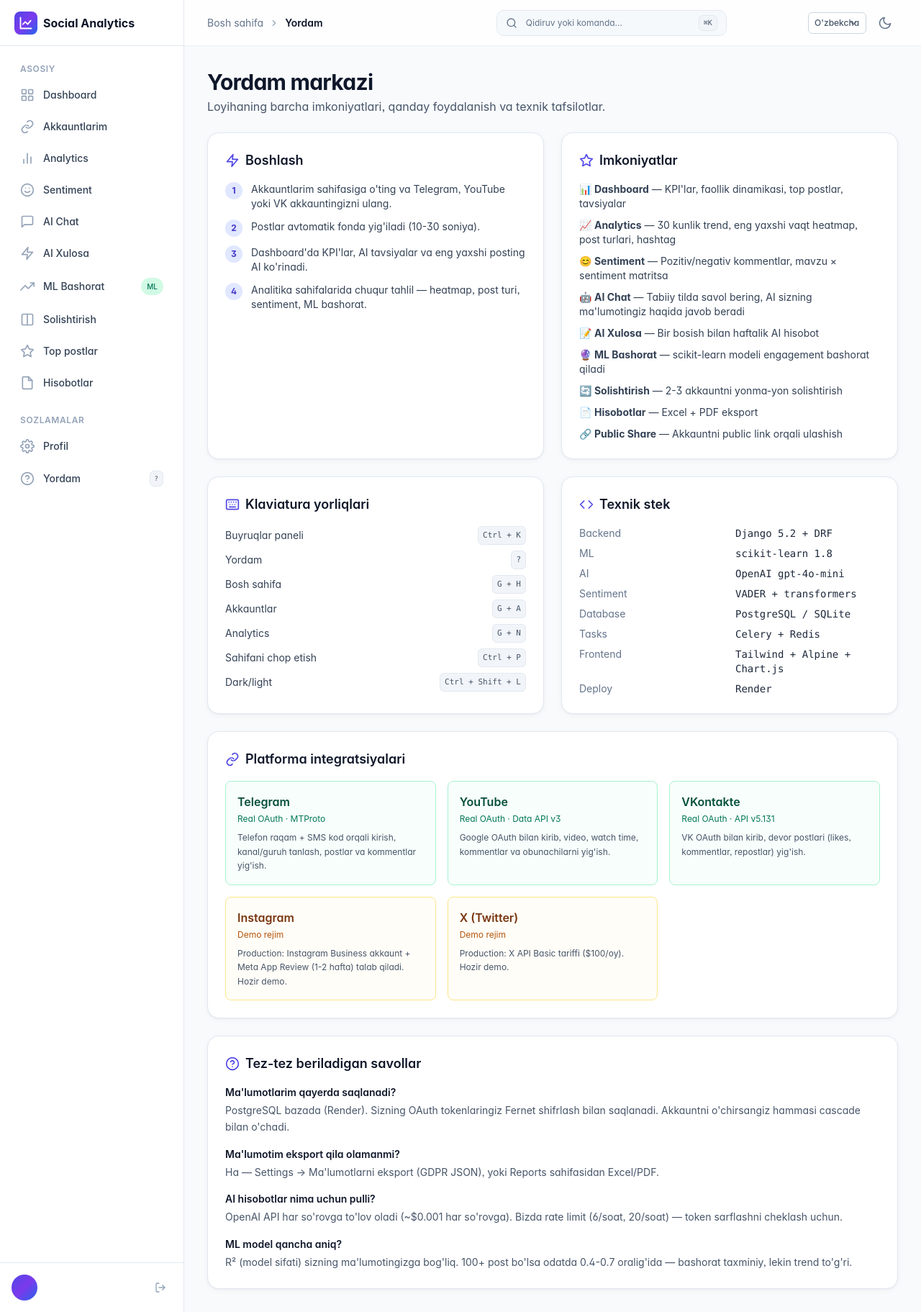
After one commit to Sardor2004777/social-media-analytics, a Django app: page /help/ in a window 1280 px wide. The commit adds this page. Shown: the whole page at 72% size. Run offline with Django 5.2, Linux system fonts and the light colour scheme; style sheets or scripts are compiled from the project's sources; parts of the project's set-up code (start-up, migrations or seed data) failed here and were passed over; some libraries are stand-ins or nearby versions; some web fonts are replaced.

Commit message:
feat(ux): in-app help page + print CSS + global keyboard shortcuts
Round 4 — three discoverability + ergonomics wins:

- New /help/ page (TemplateView) — six-card layout: getting started
  steps, feature overview, keyboard shortcut table, tech stack table,
  per-platform integration status (real vs demo with reason), and a
  short FAQ. Side-bar gets a "Yordam" link with a "?" kbd hint.

- Print stylesheet in base.html — @media print rules hide nav,
  sidebar, footer, toasts, action buttons, force a white background
  even in dark mode, strip box-shadows, cap canvas height at 320px,
  and add break-inside: avoid on cards. Ctrl+P now produces a clean,
  one-column document suitable for the diploma defence handout.

- Global keyboard shortcuts (base.html script tag, vanilla JS): "?"
  jumps to /help/, two-key chord "g h/a/n/s/c/r" navigates between
  the main pages (home/accounts/analytics/sentiment/chat/reports),
  Ctrl/Cmd+Shift+L toggles the theme and replays any registered
  chart re-render hooks. All shortcuts ignored when focus is in an
  input/textarea/contenteditable so they don't hijack typing.

Co-Authored-By: Claude Opus 4.7 (1M context) <noreply@anthropic.com>

```diff
--- a/apps/dashboard/urls.py
+++ b/apps/dashboard/urls.py
@@ -8,6 +8,7 @@ app_name = "dashboard"
 urlpatterns = [
     path("",          views.home,          name="home"),
     path("dashboard/", views.dashboard_app, name="app"),
+    path("help/",     TemplateView.as_view(template_name="dashboard/help.html"),    name="help"),
     path("terms/",    TemplateView.as_view(template_name="dashboard/terms.html"),   name="terms"),
     path("privacy/",  TemplateView.as_view(template_name="dashboard/privacy.html"), name="privacy"),
 ]
--- a/templates/base.html
+++ b/templates/base.html
@@ -51,6 +51,21 @@
   <script defer src="https://unpkg.com/alpinejs@3.14.1/dist/cdn.min.js"></script>
   <script src="https://unpkg.com/htmx.org@2.0.3"></script>
 
+  {# Print-friendly: hide nav/sidebar/buttons, force light bg, expand content #}
+  <style>
+    @media print {
+      [data-no-print], .btn-primary, .btn-ghost, .btn-full,
+      nav, aside, header, footer, .dash-sidebar, .dash-topbar,
+      #toast-stack, [data-toast], button[data-toast-close] { display: none !important; }
+      body { background: #fff !important; color: #000 !important; }
+      .card, [class*="card"] { box-shadow: none !important; border-color: #e5e7eb !important; break-inside: avoid; }
+      a { color: #000 !important; text-decoration: underline; }
+      canvas { max-height: 320px !important; }
+      .dark { color-scheme: light; }
+      .dark * { background-color: #fff !important; color: #000 !important; border-color: #ccc !important; }
+    }
+  </style>
+
   {% block extra_head %}{% endblock %}
 </head>
 <body class="h-full bg-slate-50 text-slate-900 dark:bg-slate-950 dark:text-slate-100 antialiased overflow-x-hidden">
@@ -77,6 +92,47 @@
   {# Client-side polish: reveal-on-scroll, spotlight, counters, cmd+K #}
   <script src="{% static 'js/app.js' %}" defer></script>
 
+  {# Global keyboard shortcuts — '?' opens help, 'g h/a/n' navigate, Ctrl+Shift+L toggles theme #}
+  <script>
+  (function() {
+    let lastKey = '';
+    let lastKeyAt = 0;
+    function isTyping(el) {
+      return el && (
+        el.tagName === 'INPUT' || el.tagName === 'TEXTAREA' ||
+        el.tagName === 'SELECT' || el.isContentEditable
+      );
+    }
+    document.addEventListener('keydown', function(e) {
+      if (isTyping(e.target)) return;
+      // Ctrl/Cmd + Shift + L → toggle theme
+      if ((e.ctrlKey || e.metaKey) && e.shiftKey && e.key.toLowerCase() === 'l') {
+        e.preventDefault();
+        const html = document.documentElement;
+        const isDark = html.classList.toggle('dark');
+        try { localStorage.setItem('theme', isDark ? 'dark' : 'light'); } catch (_) {}
+        if (window._reloadDashboardCharts) window._reloadDashboardCharts();
+        return;
+      }
+      // '?' → open help
+      if (e.key === '?' && !e.ctrlKey && !e.metaKey && !e.altKey) {
+        e.preventDefault();
+        window.location.href = '/help/';
+        return;
+      }
+      // Two-key 'g X' chord → navigate
+      const now = Date.now();
+      if (lastKey === 'g' && (now - lastKeyAt) < 800) {
+        const dest = { h: '/dashboard/', a: '/social/', n: '/analytics/', s: '/analytics/sentiment/', c: '/analytics/chat/', r: '/reports/' }[e.key.toLowerCase()];
+        if (dest) { e.preventDefault(); window.location.href = dest; }
+        lastKey = ''; return;
+      }
+      lastKey = e.key.toLowerCase();
+      lastKeyAt = now;
+    });
+  })();
+  </script>
+
   {% block extra_body %}{% endblock %}
 </body>
 </html>
--- a/templates/dashboard/_shell.html
+++ b/templates/dashboard/_shell.html
@@ -149,6 +149,13 @@
           <svg class="h-5 w-5 {% if active_nav != 'settings' %}text-slate-400{% endif %}" viewBox="0 0 24 24" fill="none" stroke="currentColor" stroke-width="2" stroke-linecap="round" stroke-linejoin="round"><circle cx="12" cy="12" r="3"/><path d="M19.4 15a1.65 1.65 0 00.33 1.82l.06.06a2 2 0 01-2.83 2.83l-.06-.06a1.65 1.65 0 00-1.82-.33 1.65 1.65 0 00-1 1.51V21a2 2 0 01-4 0v-.09A1.65 1.65 0 009 19.4a1.65 1.65 0 00-1.82.33l-.06.06a2 2 0 01-2.83-2.83l.06-.06a1.65 1.65 0 00.33-1.82 1.65 1.65 0 00-1.51-1H3a2 2 0 010-4h.09A1.65 1.65 0 004.6 9a1.65 1.65 0 00-.33-1.82l-.06-.06a2 2 0 012.83-2.83l.06.06a1.65 1.65 0 001.82.33H9a1.65 1.65 0 001-1.51V3a2 2 0 014 0v.09a1.65 1.65 0 001 1.51 1.65 1.65 0 001.82-.33l.06-.06a2 2 0 012.83 2.83l-.06.06a1.65 1.65 0 00-.33 1.82V9a1.65 1.65 0 001.51 1H21a2 2 0 010 4h-.09a1.65 1.65 0 00-1.51 1z"/></svg>
           {% trans "Profil" %}
         </a>
+
+        <a href="{% url 'dashboard:help' %}"
+           class="flex items-center gap-3 px-3 py-2.5 rounded-lg transition text-slate-700 dark:text-slate-300 hover:bg-slate-100 dark:hover:bg-slate-800">
+          <svg class="h-5 w-5 text-slate-400" viewBox="0 0 24 24" fill="none" stroke="currentColor" stroke-width="2" stroke-linecap="round" stroke-linejoin="round"><circle cx="12" cy="12" r="10"/><path d="M9.09 9a3 3 0 015.83 1c0 2-3 3-3 3"/><line x1="12" y1="17" x2="12.01" y2="17"/></svg>
+          {% trans "Yordam" %}
+          <span class="ml-auto kbd !text-[9px] !py-0 !px-1.5">?</span>
+        </a>
       </nav>
 
       <div class="p-4 border-t border-slate-200 dark:border-slate-800">
--- /dev/null
+++ b/templates/dashboard/help.html
@@ -0,0 +1,148 @@
+{% extends "dashboard/_shell.html" %}
+{% load i18n %}
+
+{% block title %}{% trans "Yordam" %} · Social Analytics{% endblock %}
+{% block dash_breadcrumb %}{% trans "Yordam" %}{% endblock %}
+
+{% block dash_content %}
+<div data-reveal>
+  <h1 class="text-2xl sm:text-3xl font-bold text-slate-900 dark:text-white tracking-tight">{% trans "Yordam markazi" %}</h1>
+  <p class="mt-1 text-slate-600 dark:text-slate-400">{% trans "Loyihaning barcha imkoniyatlari, qanday foydalanish va texnik tafsilotlar." %}</p>
+</div>
+
+<div class="grid grid-cols-1 lg:grid-cols-2 gap-6" data-reveal>
+
+  {# Getting started #}
+  <div class="card p-6">
+    <h2 class="text-lg font-semibold text-slate-900 dark:text-white flex items-center gap-2">
+      <svg class="h-5 w-5 text-brand-600 dark:text-brand-400" viewBox="0 0 24 24" fill="none" stroke="currentColor" stroke-width="2" stroke-linecap="round" stroke-linejoin="round"><polygon points="13 2 3 14 12 14 11 22 21 10 12 10 13 2"/></svg>
+      {% trans "Boshlash" %}
+    </h2>
+    <ol class="mt-4 space-y-3 text-sm text-slate-700 dark:text-slate-300">
+      <li class="flex gap-3"><span class="shrink-0 w-6 h-6 rounded-full bg-brand-100 dark:bg-brand-900/40 text-brand-700 dark:text-brand-300 flex items-center justify-center text-xs font-bold">1</span>
+        <span>{% trans "Akkauntlarim sahifasiga o'ting va Telegram, YouTube yoki VK akkauntingizni ulang." %}</span></li>
+      <li class="flex gap-3"><span class="shrink-0 w-6 h-6 rounded-full bg-brand-100 dark:bg-brand-900/40 text-brand-700 dark:text-brand-300 flex items-center justify-center text-xs font-bold">2</span>
+        <span>{% trans "Postlar avtomatik fonda yig'iladi (10-30 soniya)." %}</span></li>
+      <li class="flex gap-3"><span class="shrink-0 w-6 h-6 rounded-full bg-brand-100 dark:bg-brand-900/40 text-brand-700 dark:text-brand-300 flex items-center justify-center text-xs font-bold">3</span>
+        <span>{% trans "Dashboard'da KPI'lar, AI tavsiyalar va eng yaxshi posting AI ko'rinadi." %}</span></li>
+      <li class="flex gap-3"><span class="shrink-0 w-6 h-6 rounded-full bg-brand-100 dark:bg-brand-900/40 text-brand-700 dark:text-brand-300 flex items-center justify-center text-xs font-bold">4</span>
+        <span>{% trans "Analitika sahifalarida chuqur tahlil — heatmap, post turi, sentiment, ML bashorat." %}</span></li>
+    </ol>
+  </div>
+
+  {# Features #}
+  <div class="card p-6">
+    <h2 class="text-lg font-semibold text-slate-900 dark:text-white flex items-center gap-2">
+      <svg class="h-5 w-5 text-brand-600 dark:text-brand-400" viewBox="0 0 24 24" fill="none" stroke="currentColor" stroke-width="2" stroke-linecap="round" stroke-linejoin="round"><polygon points="12 2 15.09 8.26 22 9.27 17 14.14 18.18 21.02 12 17.77 5.82 21.02 7 14.14 2 9.27 8.91 8.26 12 2"/></svg>
+      {% trans "Imkoniyatlar" %}
+    </h2>
+    <ul class="mt-4 space-y-2.5 text-sm text-slate-700 dark:text-slate-300">
+      <li>📊 <strong>Dashboard</strong> — {% trans "KPI'lar, faollik dinamikasi, top postlar, tavsiyalar" %}</li>
+      <li>📈 <strong>Analytics</strong> — {% trans "30 kunlik trend, eng yaxshi vaqt heatmap, post turlari, hashtag" %}</li>
+      <li>😊 <strong>Sentiment</strong> — {% trans "Pozitiv/negativ kommentlar, mavzu × sentiment matritsa" %}</li>
+      <li>🤖 <strong>AI Chat</strong> — {% trans "Tabiiy tilda savol bering, AI sizning ma'lumotingiz haqida javob beradi" %}</li>
+      <li>📝 <strong>AI Xulosa</strong> — {% trans "Bir bosish bilan haftalik AI hisobot" %}</li>
+      <li>🔮 <strong>ML Bashorat</strong> — {% trans "scikit-learn modeli engagement bashorat qiladi" %}</li>
+      <li>🔄 <strong>Solishtirish</strong> — {% trans "2-3 akkauntni yonma-yon solishtirish" %}</li>
+      <li>📄 <strong>Hisobotlar</strong> — {% trans "Excel + PDF eksport" %}</li>
+      <li>🔗 <strong>Public Share</strong> — {% trans "Akkauntni public link orqali ulashish" %}</li>
+    </ul>
+  </div>
+
+  {# Keyboard shortcuts #}
+  <div class="card p-6">
+    <h2 class="text-lg font-semibold text-slate-900 dark:text-white flex items-center gap-2">
+      <svg class="h-5 w-5 text-brand-600 dark:text-brand-400" viewBox="0 0 24 24" fill="none" stroke="currentColor" stroke-width="2" stroke-linecap="round" stroke-linejoin="round"><rect x="2" y="4" width="20" height="16" rx="2"/><path d="M6 8h.01M10 8h.01M14 8h.01M18 8h.01M8 12h.01M12 12h.01M16 12h.01M7 16h10"/></svg>
+      {% trans "Klaviatura yorliqlari" %}
+    </h2>
+    <ul class="mt-4 space-y-2 text-sm">
+      <li class="flex items-center justify-between"><span class="text-slate-700 dark:text-slate-300">{% trans "Buyruqlar paneli" %}</span><span class="kbd">Ctrl + K</span></li>
+      <li class="flex items-center justify-between"><span class="text-slate-700 dark:text-slate-300">{% trans "Yordam" %}</span><span class="kbd">?</span></li>
+      <li class="flex items-center justify-between"><span class="text-slate-700 dark:text-slate-300">{% trans "Bosh sahifa" %}</span><span class="kbd">G + H</span></li>
+      <li class="flex items-center justify-between"><span class="text-slate-700 dark:text-slate-300">{% trans "Akkauntlar" %}</span><span class="kbd">G + A</span></li>
+      <li class="flex items-center justify-between"><span class="text-slate-700 dark:text-slate-300">{% trans "Analytics" %}</span><span class="kbd">G + N</span></li>
+      <li class="flex items-center justify-between"><span class="text-slate-700 dark:text-slate-300">{% trans "Sahifani chop etish" %}</span><span class="kbd">Ctrl + P</span></li>
+      <li class="flex items-center justify-between"><span class="text-slate-700 dark:text-slate-300">{% trans "Dark/light" %}</span><span class="kbd">Ctrl + Shift + L</span></li>
+    </ul>
+  </div>
+
+  {# Tech stack #}
+  <div class="card p-6">
+    <h2 class="text-lg font-semibold text-slate-900 dark:text-white flex items-center gap-2">
+      <svg class="h-5 w-5 text-brand-600 dark:text-brand-400" viewBox="0 0 24 24" fill="none" stroke="currentColor" stroke-width="2" stroke-linecap="round" stroke-linejoin="round"><path d="M16 18l6-6-6-6M8 6l-6 6 6 6"/></svg>
+      {% trans "Texnik stek" %}
+    </h2>
+    <dl class="mt-4 grid grid-cols-2 gap-x-4 gap-y-2 text-sm">
+      <dt class="text-slate-500 dark:text-slate-400">Backend</dt><dd class="font-mono text-slate-800 dark:text-slate-200">Django 5.2 + DRF</dd>
+      <dt class="text-slate-500 dark:text-slate-400">ML</dt><dd class="font-mono text-slate-800 dark:text-slate-200">scikit-learn 1.8</dd>
+      <dt class="text-slate-500 dark:text-slate-400">AI</dt><dd class="font-mono text-slate-800 dark:text-slate-200">OpenAI gpt-4o-mini</dd>
+      <dt class="text-slate-500 dark:text-slate-400">Sentiment</dt><dd class="font-mono text-slate-800 dark:text-slate-200">VADER + transformers</dd>
+      <dt class="text-slate-500 dark:text-slate-400">Database</dt><dd class="font-mono text-slate-800 dark:text-slate-200">PostgreSQL / SQLite</dd>
+      <dt class="text-slate-500 dark:text-slate-400">Tasks</dt><dd class="font-mono text-slate-800 dark:text-slate-200">Celery + Redis</dd>
+      <dt class="text-slate-500 dark:text-slate-400">Frontend</dt><dd class="font-mono text-slate-800 dark:text-slate-200">Tailwind + Alpine + Chart.js</dd>
+      <dt class="text-slate-500 dark:text-slate-400">Deploy</dt><dd class="font-mono text-slate-800 dark:text-slate-200">Render</dd>
+    </dl>
+  </div>
+
+  {# Platform integrations #}
+  <div class="card p-6 lg:col-span-2">
+    <h2 class="text-lg font-semibold text-slate-900 dark:text-white flex items-center gap-2">
+      <svg class="h-5 w-5 text-brand-600 dark:text-brand-400" viewBox="0 0 24 24" fill="none" stroke="currentColor" stroke-width="2" stroke-linecap="round" stroke-linejoin="round"><path d="M10 13a5 5 0 007 0l3-3a5 5 0 00-7-7l-1 1"/><path d="M14 11a5 5 0 00-7 0l-3 3a5 5 0 007 7l1-1"/></svg>
+      {% trans "Platforma integratsiyalari" %}
+    </h2>
+    <div class="mt-4 grid grid-cols-1 md:grid-cols-3 gap-4">
+      <div class="rounded-lg border border-emerald-200 dark:border-emerald-800/60 bg-emerald-50/40 dark:bg-emerald-950/30 p-4">
+        <div class="font-semibold text-emerald-900 dark:text-emerald-200">Telegram</div>
+        <div class="mt-1 text-xs text-emerald-700 dark:text-emerald-300">{% trans "Real OAuth · MTProto" %}</div>
+        <p class="mt-2 text-xs text-slate-600 dark:text-slate-400 leading-relaxed">{% trans "Telefon raqam + SMS kod orqali kirish, kanal/guruh tanlash, postlar va kommentlar yig'ish." %}</p>
+      </div>
+      <div class="rounded-lg border border-emerald-200 dark:border-emerald-800/60 bg-emerald-50/40 dark:bg-emerald-950/30 p-4">
+        <div class="font-semibold text-emerald-900 dark:text-emerald-200">YouTube</div>
+        <div class="mt-1 text-xs text-emerald-700 dark:text-emerald-300">{% trans "Real OAuth · Data API v3" %}</div>
+        <p class="mt-2 text-xs text-slate-600 dark:text-slate-400 leading-relaxed">{% trans "Google OAuth bilan kirib, video, watch time, kommentlar va obunachilarni yig'ish." %}</p>
+      </div>
+      <div class="rounded-lg border border-emerald-200 dark:border-emerald-800/60 bg-emerald-50/40 dark:bg-emerald-950/30 p-4">
+        <div class="font-semibold text-emerald-900 dark:text-emerald-200">VKontakte</div>
+        <div class="mt-1 text-xs text-emerald-700 dark:text-emerald-300">{% trans "Real OAuth · API v5.131" %}</div>
+        <p class="mt-2 text-xs text-slate-600 dark:text-slate-400 leading-relaxed">{% trans "VK OAuth bilan kirib, devor postlari (likes, kommentlar, repostlar) yig'ish." %}</p>
+      </div>
+      <div class="rounded-lg border border-amber-200 dark:border-amber-800/60 bg-amber-50/40 dark:bg-amber-950/30 p-4">
+        <div class="font-semibold text-amber-900 dark:text-amber-200">Instagram</div>
+        <div class="mt-1 text-xs text-amber-700 dark:text-amber-300">{% trans "Demo rejim" %}</div>
+        <p class="mt-2 text-xs text-slate-600 dark:text-slate-400 leading-relaxed">{% trans "Production: Instagram Business akkaunt + Meta App Review (1-2 hafta) talab qiladi. Hozir demo." %}</p>
+      </div>
+      <div class="rounded-lg border border-amber-200 dark:border-amber-800/60 bg-amber-50/40 dark:bg-amber-950/30 p-4">
+        <div class="font-semibold text-amber-900 dark:text-amber-200">X (Twitter)</div>
+        <div class="mt-1 text-xs text-amber-700 dark:text-amber-300">{% trans "Demo rejim" %}</div>
+        <p class="mt-2 text-xs text-slate-600 dark:text-slate-400 leading-relaxed">{% trans "Production: X API Basic tariffi ($100/oy). Hozir demo." %}</p>
+      </div>
+    </div>
+  </div>
+
+  {# FAQ #}
+  <div class="card p-6 lg:col-span-2">
+    <h2 class="text-lg font-semibold text-slate-900 dark:text-white flex items-center gap-2">
+      <svg class="h-5 w-5 text-brand-600 dark:text-brand-400" viewBox="0 0 24 24" fill="none" stroke="currentColor" stroke-width="2" stroke-linecap="round" stroke-linejoin="round"><circle cx="12" cy="12" r="10"/><path d="M9.09 9a3 3 0 015.83 1c0 2-3 3-3 3"/><line x1="12" y1="17" x2="12.01" y2="17"/></svg>
+      {% trans "Tez-tez beriladigan savollar" %}
+    </h2>
+    <div class="mt-4 space-y-4 text-sm">
+      <div>
+        <div class="font-semibold text-slate-900 dark:text-white">{% trans "Ma'lumotlarim qayerda saqlanadi?" %}</div>
+        <p class="mt-1 text-slate-600 dark:text-slate-400 leading-relaxed">{% trans "PostgreSQL bazada (Render). Sizning OAuth tokenlaringiz Fernet shifrlash bilan saqlanadi. Akkauntni o'chirsangiz hammasi cascade bilan o'chadi." %}</p>
+      </div>
+      <div>
+        <div class="font-semibold text-slate-900 dark:text-white">{% trans "Ma'lumotim eksport qila olamanmi?" %}</div>
+        <p class="mt-1 text-slate-600 dark:text-slate-400 leading-relaxed">{% trans "Ha — Settings → Ma'lumotlarni eksport (GDPR JSON), yoki Reports sahifasidan Excel/PDF." %}</p>
+      </div>
+      <div>
+        <div class="font-semibold text-slate-900 dark:text-white">{% trans "AI hisobotlar nima uchun pulli?" %}</div>
+        <p class="mt-1 text-slate-600 dark:text-slate-400 leading-relaxed">{% trans "OpenAI API har so'rovga to'lov oladi (~$0.001 har so'rovga). Bizdа rate limit (6/soat, 20/soat) — token sarflashni cheklash uchun." %}</p>
+      </div>
+      <div>
+        <div class="font-semibold text-slate-900 dark:text-white">{% trans "ML model qancha aniq?" %}</div>
+        <p class="mt-1 text-slate-600 dark:text-slate-400 leading-relaxed">{% trans "R² (model sifati) sizning ma'lumotingizga bog'liq. 100+ post bo'lsa odatda 0.4-0.7 oralig'ida — bashorat taxminiy, lekin trend to'g'ri." %}</p>
+      </div>
+    </div>
+  </div>
+</div>
+{% endblock %}
```
